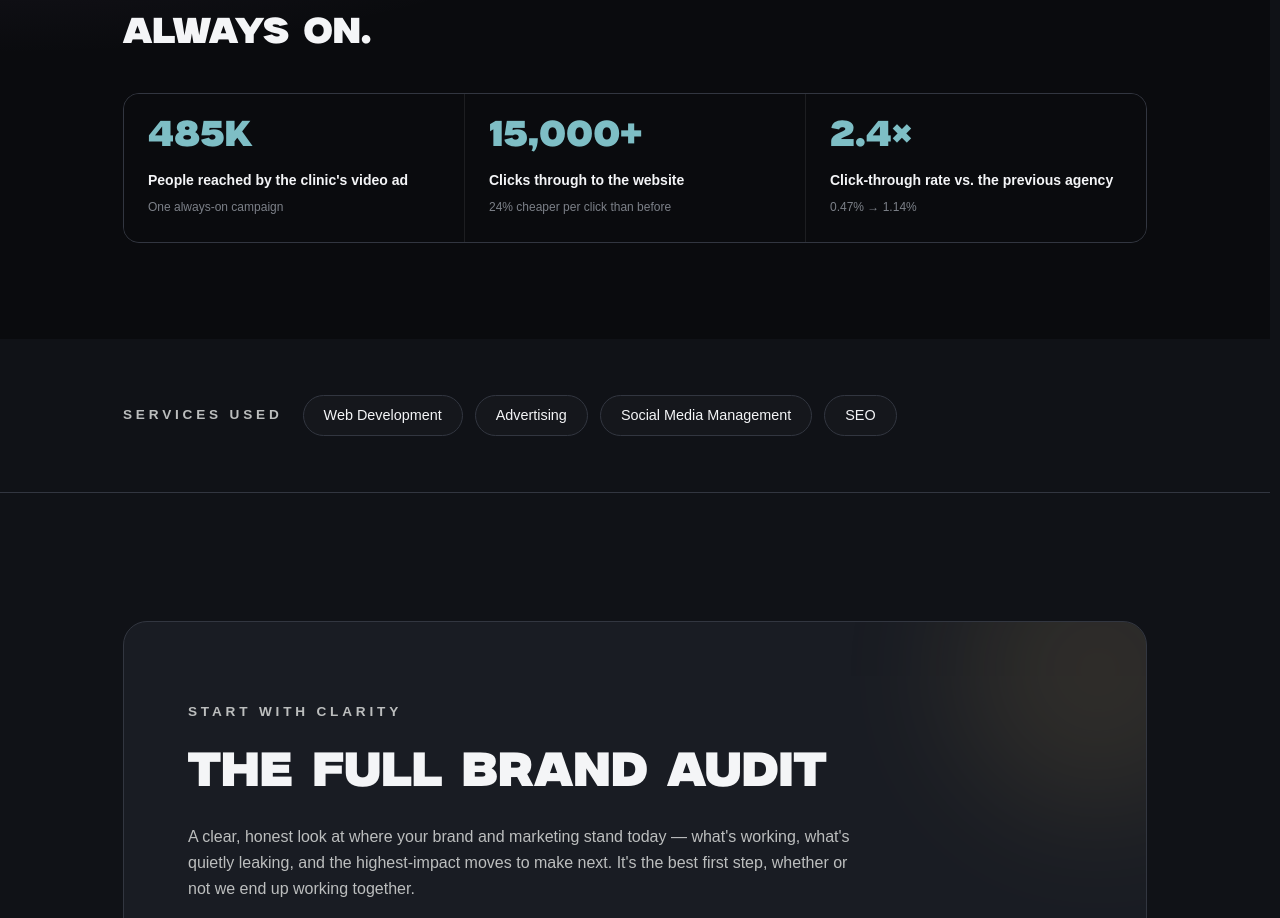
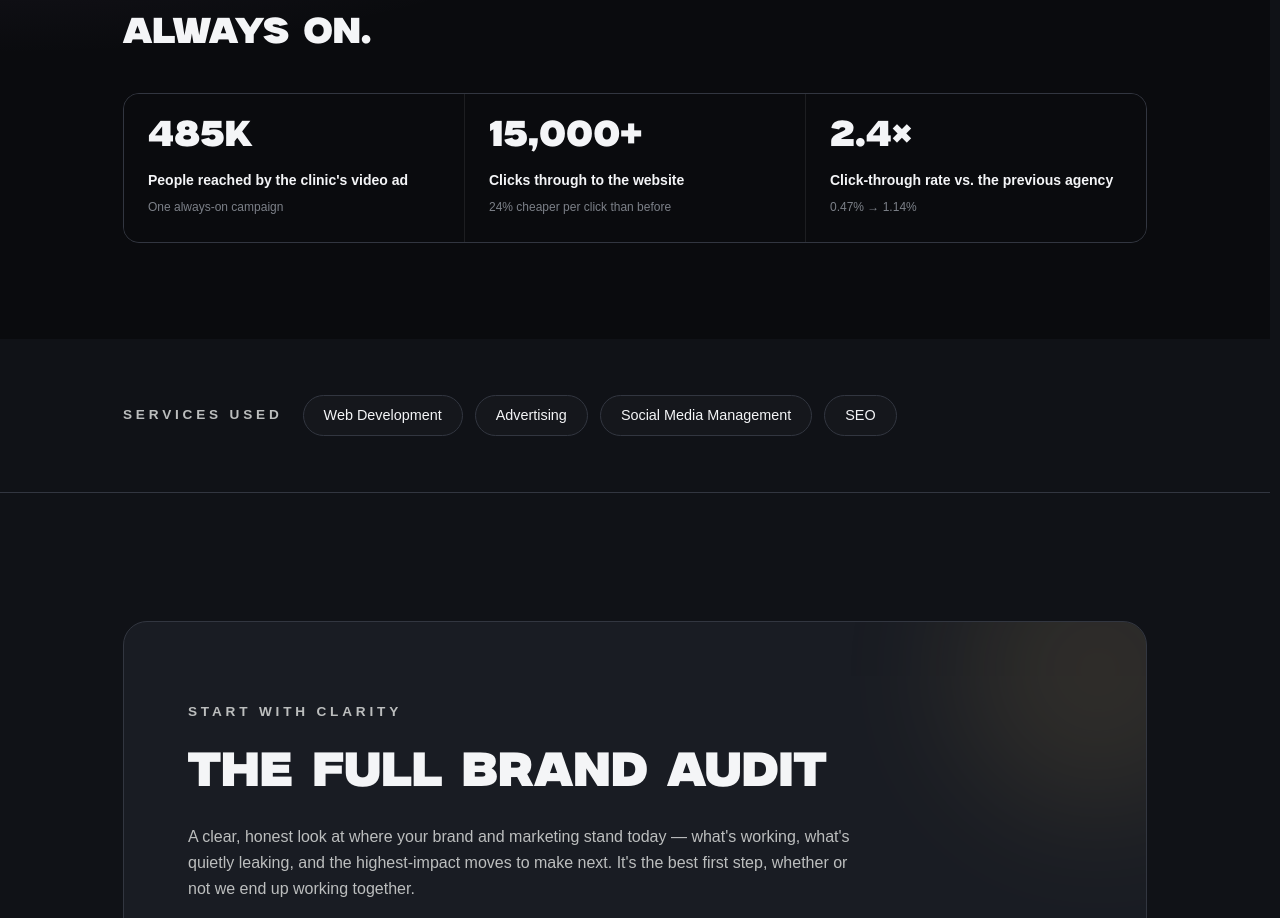
Before and after one commit to brennaMacQuarrie/blxck-marketing-site, a Next.js app: page /optometrists-case-study in a window 1280 px wide. Shown: the part 3643-4561 px from the top of the page. Built offline with nearby package versions, Linux system fonts and the light colour scheme; no server answers.

Commit message:
Case study: Meta figures back to white
Co-Authored-By: Claude Fable 5.1 <noreply@anthropic.com>

```diff
--- a/src/app/optometrists-case-study/page.tsx
+++ b/src/app/optometrists-case-study/page.tsx
@@ -296,7 +296,7 @@ export default function OptometristsCaseStudy() {
             {meta.map((s) => (
               <RevealItem key={s.label} className="h-full">
                 <div className="flex h-full flex-col gap-2 bg-void p-6">
-                  <span className="font-heading text-4xl leading-none text-teal tabular-nums">{s.value}</span>
+                  <span className="font-heading text-4xl leading-none text-hi tabular-nums">{s.value}</span>
                   <span className="mt-2 text-sm font-semibold text-hi">{s.label}</span>
                   <span className="text-xs leading-relaxed text-lo">{s.note}</span>
                 </div>
```
